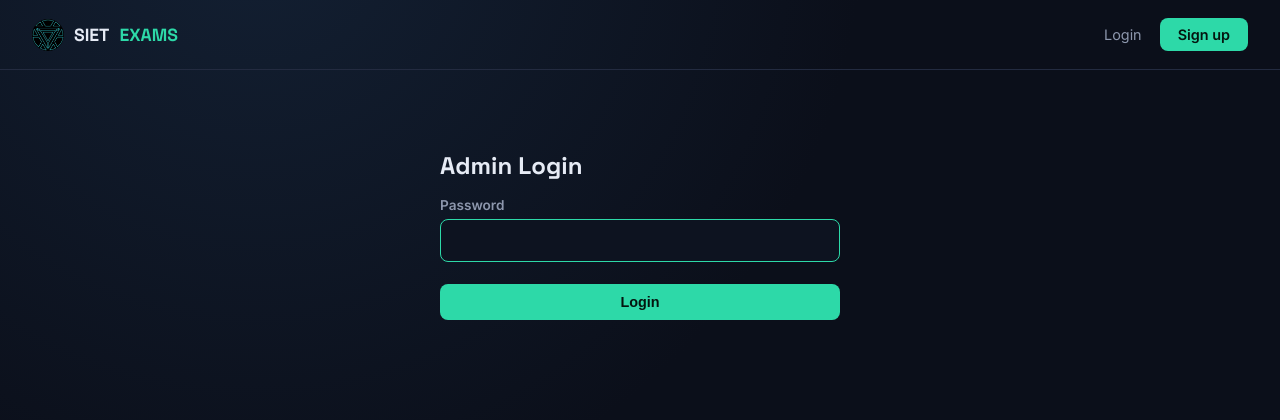
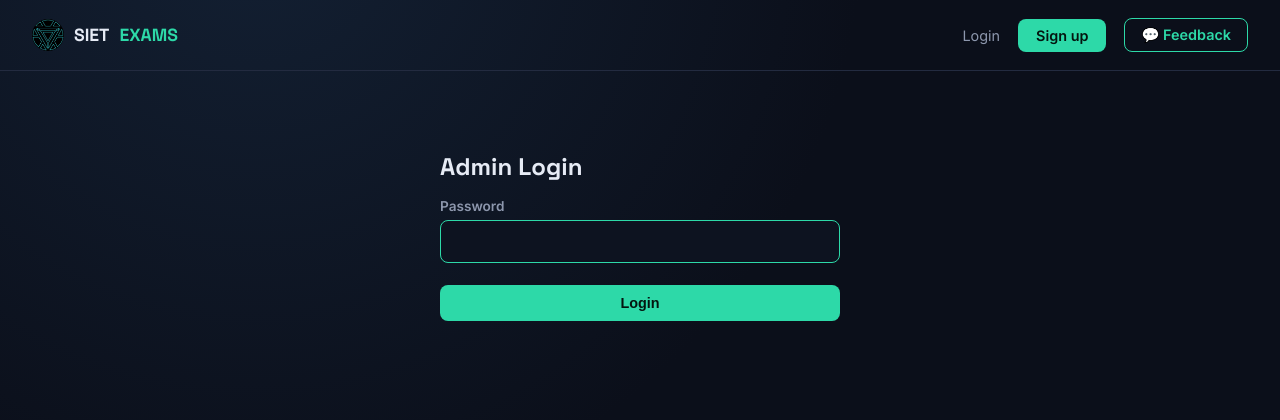
Before and after one commit to SudoKIngpin/Flask-App, a Flask app: page /admin in a window 1280 px wide. Shown: the top 420 px of the page. Run offline with Flask 3, Linux system fonts and the light colour scheme.

Commit message:
Feedback btn added

```diff
--- a/templates/base.html
+++ b/templates/base.html
@@ -21,11 +21,18 @@
         <a href="{{ url_for('upload') }}">Upload Paper</a>
         <a href="{{ url_for('logout') }}">Logout</a>
       {% else %}
+
+
+
         <a href="{{ url_for('login') }}">Login</a>
         <a class="signup-hover"
            style="background:#2dd9a8; color:#04150f; font-weight:600; padding:8px 18px;
                   border-radius:8px; text-decoration:none; font-size:0.9rem;" href="{{ url_for('register') }}">Sign up</a>
       {% endif %}
+
+
+      <a href="{{ url_for('feedback') }}" target="_blank" rel="noopener" style="border:1px solid #2dd9a8; color:#2dd9a8; font-weight:600; padding:7px 16px;
+          border-radius:8px; text-decoration:none; font-size:0.9rem;">💬 Feedback</a>
     </div>
   </nav>
 
```
